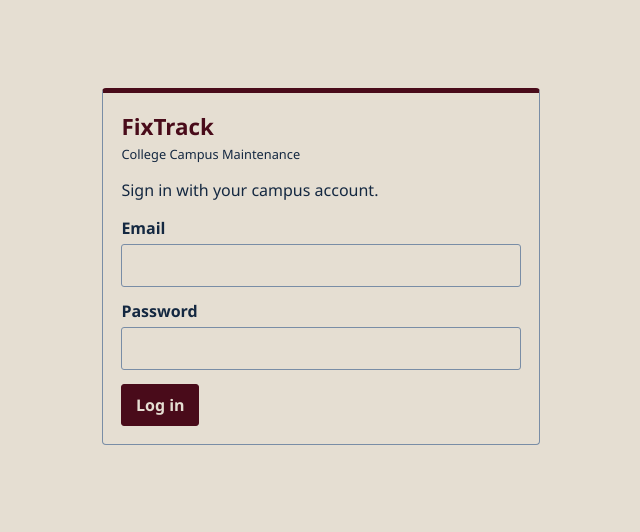
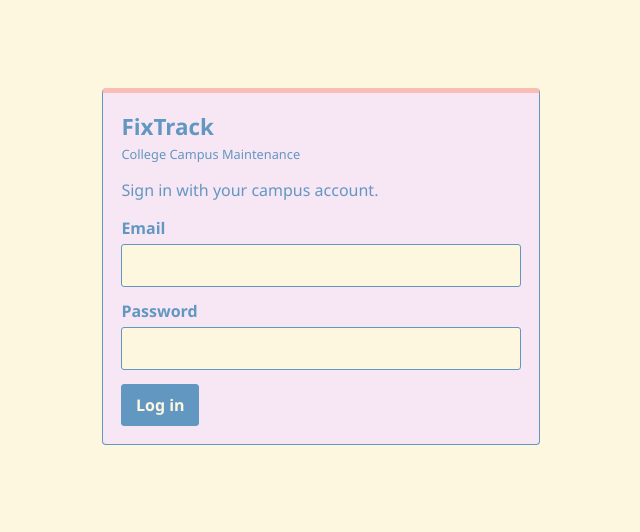
Before and after one commit to jerushapereira/FixTrack, a Flask app: page / in a window 1280 px wide. Shown: the top 532 px of the page, without its empty margins (319-959 px from the left). Run offline with Flask 3, Linux system fonts and the light colour scheme; some libraries are stand-ins or nearby versions.

Commit message:
Changes in Theme

```diff
--- a/static/css/app.css
+++ b/static/css/app.css
@@ -1,71 +1,72 @@
 :root {
-  --burgundy: #490b1a;
-  --navy: #142841;
-  --slate: #798da6;
-  --sand: #e5ded2;
+  --blue: #6297C2;
+  --aqua: #ACD8DD;
+  --cream: #FEF7DF;
+  --coral: #FABDB6;
+  --pink: #F7E6F4;
   font-family: "Segoe UI", Arial, sans-serif;
-  color: var(--navy);
-  background: var(--sand);
+  color: var(--blue);
+  background: var(--cream);
 }
 * { box-sizing: border-box; }
-body { margin: 0; min-width: 320px; background: var(--sand); }
+body { margin: 0; min-width: 320px; background: var(--cream); }
 button, input, select, textarea { font: inherit; }
 button { cursor: pointer; }
-.topbar { background: var(--navy); color: var(--sand); border-bottom: 4px solid var(--burgundy); }
+.topbar { background: var(--blue); color: var(--cream); border-bottom: 4px solid var(--coral); }
 .topbar-inner { max-width: 1180px; margin: auto; padding: 1rem 1.2rem; display: flex; align-items: center; justify-content: space-between; gap: 1rem; }
-.brand { margin: 0; color: var(--sand); font-size: 1.4rem; }
-.brand span { display: block; color: var(--slate); font-size: .8rem; font-weight: 400; margin-top: .15rem; }
+.brand { margin: 0; color: var(--cream); font-size: 1.4rem; }
+.brand span { display: block; color: var(--aqua); font-size: .8rem; font-weight: 400; margin-top: .15rem; }
 .identity { display: flex; align-items: center; gap: .8rem; }
 .identity-actions { display: flex; gap: .45rem; flex-wrap: wrap; justify-content: flex-end; }
 .identity-copy { display: flex; flex-direction: column; line-height: 1.3; }
-.identity-role { display: block; margin-top: .15rem; color: var(--slate); font-size: .85rem; }
+.identity-role { display: block; margin-top: .15rem; color: var(--cream); font-size: .85rem; }
 .nav { max-width: 1180px; margin: auto; padding: 0 1.2rem .8rem; display: flex; gap: .4rem; overflow-x: auto; }
-.nav button { flex: 0 0 auto; padding: .5rem .75rem; border: 1px solid var(--slate); border-radius: 3px; color: var(--sand); background: transparent; }
-.nav button[aria-current="page"], .nav button:hover { background: var(--burgundy); border-color: var(--sand); }
+.nav button { flex: 0 0 auto; padding: .5rem .75rem; border: 1px solid var(--aqua); border-radius: 3px; color: var(--cream); background: transparent; }
+.nav button[aria-current="page"], .nav button:hover { background: var(--coral); border-color: var(--cream); color: var(--blue); }
 .main { max-width: 1180px; margin: auto; padding: 1.5rem 1.2rem 3rem; }
-h1, h2 { color: var(--navy); }
+h1, h2 { color: var(--blue); }
 h1 { margin: 0 0 .5rem; font-size: clamp(1.5rem, 3vw, 2rem); }
 h2 { margin-top: 0; font-size: 1.2rem; }
 .intro { max-width: 70ch; line-height: 1.5; }
-.panel, .login-card { margin: 1rem 0; padding: 1.15rem; border: 1px solid var(--slate); border-radius: 4px; }
+.panel, .login-card { margin: 1rem 0; padding: 1.15rem; border: 1px solid var(--blue); border-radius: 4px; background: var(--pink); }
 .panel-head { display: flex; align-items: center; justify-content: space-between; gap: .8rem; }
 .panel-head h2 { margin-bottom: 0; }
 .user-directory-results { margin-top: 1rem; }
 .cards { display: grid; grid-template-columns: repeat(4, 1fr); gap: .8rem; margin: 1.2rem 0; }
-.metric { padding: 1rem; min-height: 100px; border: 1px solid var(--slate); border-top: 4px solid var(--burgundy); }
-.metric-value { display: block; margin-top: .5rem; color: var(--burgundy); font-size: 1.9rem; font-weight: 700; }
+.metric { padding: 1rem; min-height: 100px; border: 1px solid var(--blue); border-top: 4px solid var(--coral); background: var(--aqua); }
+.metric-value { display: block; margin-top: .5rem; color: var(--blue); font-size: 1.9rem; font-weight: 700; }
 .form-grid { display: grid; grid-template-columns: repeat(2, minmax(0, 1fr)); gap: .85rem; }
 .field { display: flex; flex-direction: column; gap: .35rem; }
 .field.full { grid-column: 1 / -1; }
 label { font-weight: 600; }
-input, select, textarea { width: 100%; min-height: 2.65rem; padding: .55rem .65rem; border: 1px solid var(--slate); border-radius: 3px; background: var(--sand); color: var(--navy); }
+input, select, textarea { width: 100%; min-height: 2.65rem; padding: .55rem .65rem; border: 1px solid var(--blue); border-radius: 3px; background: var(--cream); color: var(--blue); }
 textarea { min-height: 7rem; resize: vertical; }
-input:focus, select:focus, textarea:focus, button:focus-visible { outline: 3px solid var(--slate); outline-offset: 2px; }
-.button { min-height: 2.5rem; padding: .55rem .85rem; border: 1px solid var(--burgundy); border-radius: 3px; background: var(--burgundy); color: var(--sand); font-weight: 600; }
-.button:hover { background: var(--navy); }
-.button.secondary { background: var(--navy); border-color: var(--slate); }
-.button.danger { background: var(--burgundy); color: var(--sand); border-color: var(--burgundy); }
-.button.danger:hover { background: var(--navy); }
+input:focus, select:focus, textarea:focus, button:focus-visible { outline: 3px solid var(--coral); outline-offset: 2px; }
+.button { min-height: 2.5rem; padding: .55rem .85rem; border: 1px solid var(--blue); border-radius: 3px; background: var(--blue); color: var(--cream); font-weight: 600; }
+.button:hover { background: var(--coral); color: var(--blue); }
+.button.secondary { background: var(--aqua); border-color: var(--blue); color: var(--blue); }
+.button.danger { background: var(--coral); color: var(--blue); border-color: var(--blue); }
+.button.danger:hover { background: var(--pink); }
 .button.small { min-height: 2rem; padding: .35rem .6rem; font-size: .88rem; }
 .form-actions, .actions { display: flex; gap: .45rem; flex-wrap: wrap; align-items: center; margin-top: .9rem; }
-.auth-switch { padding-top: .85rem; border-top: 1px solid var(--slate); }
+.auth-switch { padding-top: .85rem; border-top: 1px solid var(--blue); }
 .filter-grid { display: grid; grid-template-columns: repeat(5, minmax(120px, 1fr)); gap: .7rem; align-items: end; }
-.table-wrap { width: 100%; margin: 1rem 0; overflow-x: auto; border: 1px solid var(--slate); }
+.table-wrap { width: 100%; margin: 1rem 0; overflow-x: auto; border: 1px solid var(--blue); }
 table { width: 100%; min-width: 620px; border-collapse: collapse; table-layout: auto; }
-th, td { text-align: left; vertical-align: top; padding: .75rem .85rem; border: 1px solid var(--slate); overflow-wrap: break-word; word-break: normal; }
+th, td { text-align: left; vertical-align: top; padding: .75rem .85rem; border: 1px solid var(--blue); overflow-wrap: break-word; word-break: normal; }
 th { white-space: normal; }
 .request-id-cell, .request-priority-cell, .request-status-cell, .request-reported-cell { white-space: nowrap; }
 .request-details-cell { min-width: 16rem; max-width: 32rem; }
-th { background: var(--navy); color: var(--sand); }
-.notice { margin: 0 0 1rem; padding: .75rem .9rem; border-left: 4px solid var(--burgundy); }
+th { background: var(--blue); color: var(--cream); }
+.notice { margin: 0 0 1rem; padding: .75rem .9rem; border-left: 4px solid var(--coral); background: var(--pink); }
 .notice[hidden] { display: none; }
-.success { border-left-color: var(--navy); }
-.empty { padding: 1rem; border: 1px dashed var(--slate); }
+.success { border-left-color: var(--aqua); }
+.empty { padding: 1rem; border: 1px dashed var(--blue); background: var(--pink); }
 .login-wrap { max-width: 470px; margin: 7vh auto; padding: 1rem; }
-.login-card { border-top: 5px solid var(--burgundy); }
-.login-card .brand { color: var(--burgundy); }
-.login-card .brand span { color: var(--navy); }
-.footer { max-width: 1180px; margin: auto; padding: 1rem 1.2rem 2rem; border-top: 1px solid var(--slate); font-size: .88rem; }
+.login-card { border-top: 5px solid var(--coral); }
+.login-card .brand { color: var(--blue); }
+.login-card .brand span { color: var(--blue); }
+.footer { max-width: 1180px; margin: auto; padding: 1rem 1.2rem 2rem; border-top: 1px solid var(--blue); font-size: .88rem; }
 .footer-college { font-weight: 700; }
 .footer-address { font-size: .96em; }
 .loading-screen { margin: 3rem auto; max-width: 1100px; padding: 1rem; }
--- a/static/js/app.js
+++ b/static/js/app.js
@@ -118,7 +118,7 @@ function requestRows(rows, mode) {
   const canAdmin = state.user.role === "Admin";
   return `<div class="table-wrap"><table><thead><tr><th>ID</th>${canAdmin ? "<th>Reporter name</th><th>Reporter role</th><th>Reporter email</th><th>Assigned worker</th>" : ""}<th>Request</th><th>Category</th><th>Priority</th><th>Status</th><th>Location</th><th>Reported</th>${mode ? "<th>Action</th>" : ""}</tr></thead><tbody>${rows.map((r) => `<tr>
     <td class="request-id-cell">${esc(r.request_id)}</td>${canAdmin ? `<td>${esc(r.reporter_name || "—")}</td><td>${esc(r.reporter_role || "—")}</td><td>${esc(r.reporter_email || "—")}</td><td>${esc(r.assigned_worker_name || "—")}</td>` : ""}<td class="request-details-cell"><strong>${esc(r.title)}</strong><br>${esc(r.description || "")}</td><td>${esc(r.category)}</td><td class="request-priority-cell">${esc(r.priority)}</td><td class="request-status-cell">${esc(r.current_status)}</td><td>${esc(locationName(r))}</td><td class="request-reported-cell">${date(r.reported_at)}</td>
-    ${mode ? `<td><div class="actions">${mode === "update" ? `<button class="button small" data-edit="${esc(r.request_id)}">Edit</button>${canAdmin ? `<button class="button secondary small" data-edit-status="${esc(r.request_id)}">Update status</button>` : ""}` : ""}<button class="button danger small" data-delete="${esc(r.request_id)}" data-admin-delete="${canAdmin}">Delete</button></div></td>` : ""}
+    ${mode ? `<td><div class="actions">${mode === "update" ? `<button class="button small" data-edit="${esc(r.request_id)}">Edit</button>` : ""}<button class="button danger small" data-delete="${esc(r.request_id)}" data-admin-delete="${canAdmin}">Delete</button></div></td>` : ""}
     </tr>`).join("")}</tbody></table></div>`;
 }
 
@@ -333,7 +333,7 @@ function bindSearch(page) {
   }, 0));
 }
 
-async function editRequest(requestId, statusOnly = false) {
+async function editRequest(requestId) {
   try {
     let row;
     if (state.user.role === "Admin") {
@@ -347,14 +347,13 @@ async function editRequest(requestId, statusOnly = false) {
     await loadLocations();
     const admin = state.user.role === "Admin";
     const section = document.getElementById("edit-section");
-    section.innerHTML = `<section class="panel"><h2>${statusOnly ? "Update status for" : "Edit request"} #${esc(row.request_id)}</h2><form id="edit-form" data-id="${esc(row.request_id)}" data-status-only="${statusOnly}"><div class="form-grid">
-      ${statusOnly ? `<div class="field"><label for="edit-status">Current status</label><select id="edit-status" name="current_status" required>${statuses.map((s) => `<option ${s === row.current_status ? "selected" : ""}>${s}</option>`).join("")}</select></div>` : `
+    section.innerHTML = `<section class="panel"><h2>Edit request #${esc(row.request_id)}</h2><form id="edit-form" data-id="${esc(row.request_id)}"><div class="form-grid">
       <div class="field full"><label for="edit-title">Title</label><input id="edit-title" name="title" maxlength="120" value="${esc(row.title)}" required></div>
       <div class="field full"><label for="edit-description">Description</label><textarea id="edit-description" name="description" maxlength="8000" required>${esc(row.description)}</textarea></div>
       <div class="field"><label for="edit-category">Category</label><input id="edit-category" name="category" maxlength="40" value="${esc(row.category)}" required></div>
       <div class="field"><label for="edit-priority">Priority</label><select id="edit-priority" name="priority">${priorities.map((p) => `<option ${p === row.priority ? "selected" : ""}>${p}</option>`).join("")}</select></div>
       <div class="field"><label for="edit-location">Location</label><select id="edit-location" name="location_id">${locationOptions(row.location_id)}</select></div>
-      ${admin ? `<div class="field"><label for="edit-status">Status</label><select id="edit-status" name="current_status">${statuses.map((s) => `<option ${s === row.current_status ? "selected" : ""}>${s}</option>`).join("")}</select></div>` : ""}`}
+      ${admin ? `<div class="field"><label for="edit-status">Status</label><select id="edit-status" name="current_status">${statuses.map((s) => `<option ${s === row.current_status ? "selected" : ""}>${s}</option>`).join("")}</select></div>` : ""}
       </div><div class="form-actions"><button class="button" type="submit">Save changes</button><button class="button secondary" type="button" data-close-edit>Close</button></div></form></section>`;
     document.getElementById("edit-form").addEventListener("submit", saveRequest);
     document.getElementById("edit-form").scrollIntoView({ behavior: "smooth", block: "start" });
@@ -365,13 +364,12 @@ async function saveRequest(event) {
   event.preventDefault();
   const form = event.currentTarget;
   const values = Object.fromEntries(new FormData(form).entries());
-  const statusOnly = form.dataset.statusOnly === "true";
-  if (!statusOnly) values.location_id = Number(values.location_id);
+  values.location_id = Number(values.location_id);
   const requestId = form.dataset.id;
   try {
     const admin = state.user.role === "Admin";
     await api(admin ? `/api/admin/requests/${requestId}` : `/api/requests/${requestId}`, { method: "PATCH", body: JSON.stringify(values) });
-    state.notice = { message: statusOnly ? "Request status updated; status history recorded." : "Request updated successfully.", kind: "success" };
+    state.notice = { message: "Request updated successfully.", kind: "success" };
     await showPage("update");
   } catch (error) { setNotice(error.message); }
 }
@@ -403,8 +401,6 @@ appRoot.addEventListener("click", async (event) => {
   if (nav) { state.notice = null; await showPage(nav.dataset.page); return; }
   const edit = event.target.closest("[data-edit]");
   if (edit) { await editRequest(edit.dataset.edit); return; }
-  const editStatus = event.target.closest("[data-edit-status]");
-  if (editStatus) { await editRequest(editStatus.dataset.editStatus, true); return; }
   const remove = event.target.closest("[data-delete]");
   if (remove) { await deleteRequest(remove.dataset.delete, remove.dataset.adminDelete === "true"); return; }
   if (event.target.closest("[data-close-edit]")) { document.getElementById("edit-section").innerHTML = ""; return; }
--- a/templates/index.html
+++ b/templates/index.html
@@ -5,8 +5,8 @@
   <meta name="viewport" content="width=device-width, initial-scale=1">
   <meta name="description" content="FixTrack campus maintenance request prototype">
   <title>FixTrack | Campus Maintenance</title>
-  <link rel="stylesheet" href="{{ url_for('static', filename='css/app.css') }}">
-  <script src="{{ url_for('static', filename='js/app.js', v='20261030-3') }}" defer></script>
+  <link rel="stylesheet" href="{{ url_for('static', filename='css/app.css', v='20261030-palette') }}">
+  <script src="{{ url_for('static', filename='js/app.js', v='20261030-4') }}" defer></script>
 </head>
 <body>
   <div id="app" aria-live="polite">
```
